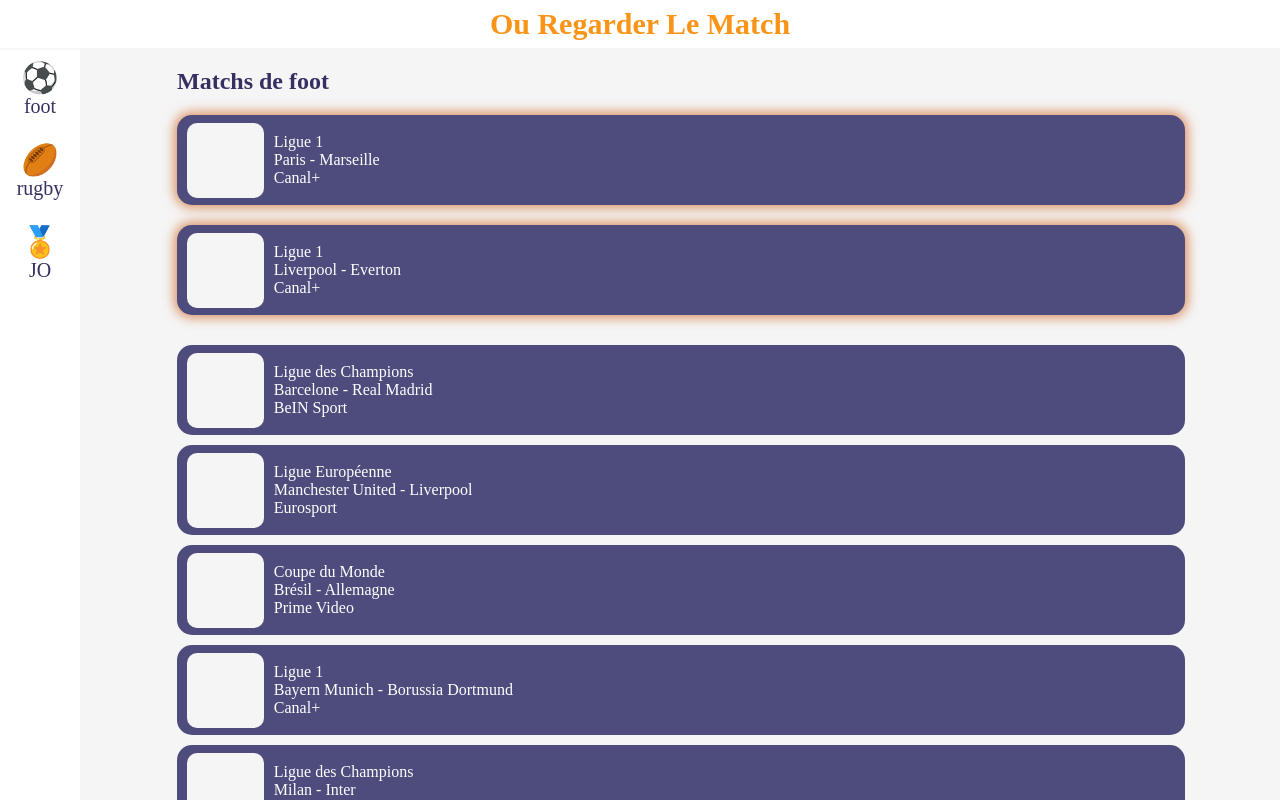
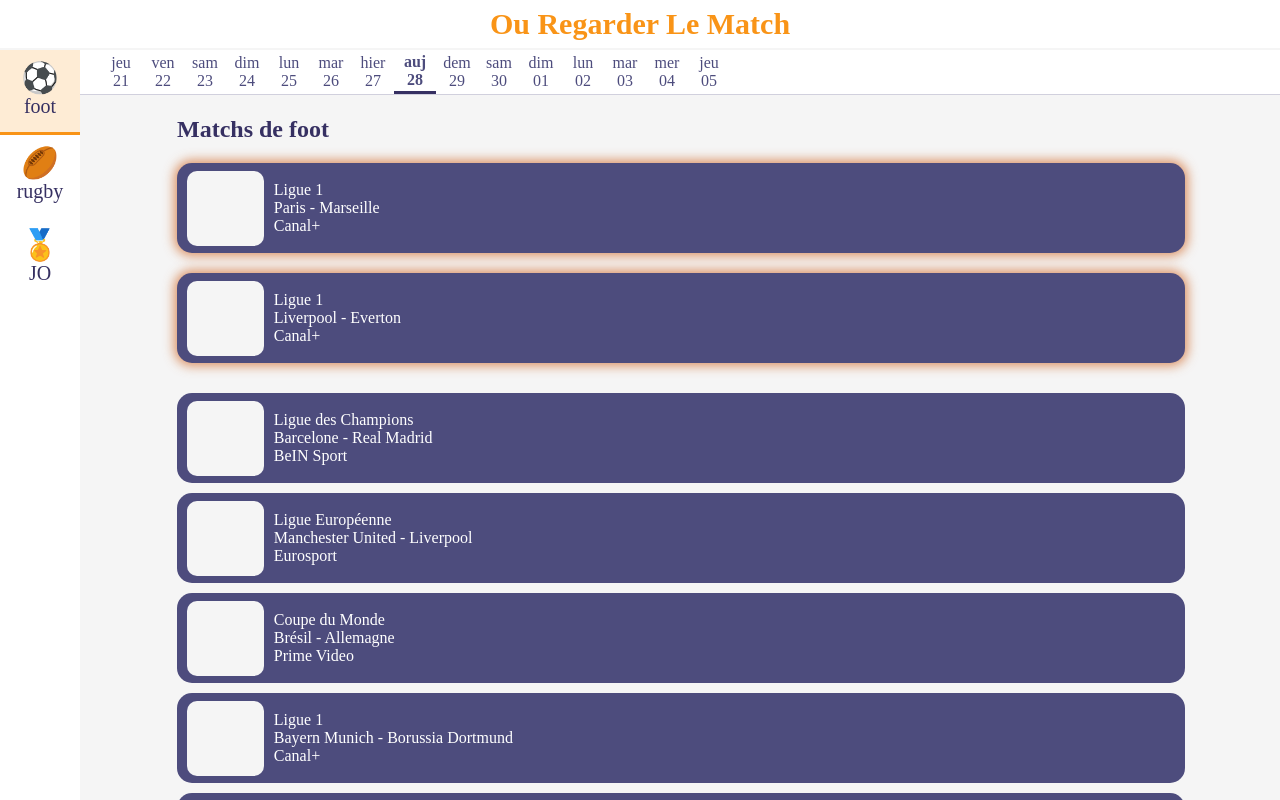
Before and after one commit to latelt-j/ouregarderlematch, a Nuxt app: page / in a window 1280 px wide. Shown: the top 800 px of the page. Built offline with nearby package versions, Linux system fonts and the light colour scheme.

Commit message:
add more style and calendar

```diff
--- a/app.vue
+++ b/app.vue
@@ -3,7 +3,8 @@
     <div class="layout">
       <Header />
       <NavSport />
-      <Calendar />
+      <Calendar class="show-calendar" />
+      <Games />
     </div>
   </div>
 </template>
@@ -11,10 +12,10 @@
 <script>
 import Header from "@/components/Header.vue";
 import NavSport from "@/components/NavSport.vue";
-import Calendar from "@/components/Calendar.vue";
+import Games from "@/components/Games.vue";
 export default {
   name: 'App',
-  components: { Header, Calendar, NavSport }
+  components: { Header, Games, NavSport }
 }
 </script>
 <style lang="scss">
@@ -73,5 +74,13 @@ h1 {
 .w-100 {
   width: 100%;
 }
-
+.show-calendar {
+  display: content;
+}
+/*
+@media screen and (max-width: 850px) {
+  .show-calendar {
+    display: none;
+  }
+}*/
 </style>
--- a/components/Calendar.vue
+++ b/components/Calendar.vue
@@ -1,50 +1,59 @@
 <template>
   <div class="calendar">
-    <h1 class="mb-2 sub-title">Matchs de foot</h1>
-    <div class="mb-3">
-      <CardMatch
-        v-for="iMatch in importantMatches"
-        :match="iMatch"
-      />
-    </div>
-    <CardMatch
-      v-for="iMatch in normalMatches"
-      :match="iMatch"
-    />
+    <div class="day" :class="{'is-bold': index === 7}" v-for="(date, index) in dates">{{ formatDate(date) }}</div>
   </div>
 </template>
 
 <script lang="ts">
 import {defineComponent} from 'vue';
-import CardMatch from "@/components/CardMatch.vue";
-import Matches from "@/assets/json/matches.json";
-import {Match} from "@/components/Matches";
+import calendarService from './calendarService'
 
 export default defineComponent({
-  name: "Calendar.vue",
-  components: { CardMatch },
-  data() {
-    return {
-      matches: JSON.parse(JSON.stringify(Matches))
+  name: "Calendar",
+  computed: {
+    dates() {
+      return calendarService.createDateArray();
     }
   },
-  computed: {
-    importantMatches() {
-      return this.matches.filter((match: Match)  => match.important);
-    },
-    normalMatches() {
-      return this.matches.filter((match: Match) => !match.important);
+  methods: {
+    formatDate(date: Date) {
+      return calendarService.formatDate(date);
     }
   }
 })
 </script>
-<style lang="scss" scoped>
-  .calendar {
-    margin-top: 48px;
-    color: #FFFFFF;
-    padding: 20px;
-    max-height: 100%;
-    max-width: 1008px;
-    width: 100%;
+<style lang="scss">
+.calendar {
+  padding: 0 20px;
+  position: fixed;
+  top: 48px;
+  border-top: #F5F5F5 solid 2px;
+  height: 44px;
+  width: 100%;
+  left: 80px;
+  display: flex;
+  flex-direction: row;
+  color: #4D4C7D;
+  border-bottom: solid 1px rgba(77, 76, 125, 0.26);
+  background-color: #FFFFFF;
+  overflow: scroll;
+  @media screen and (max-width: 850px) {
+    left: 0;
   }
+}
+.calendar::-webkit-scrollbar {
+  display: none;
+}
+.day {
+  width: 32px;
+  padding: 0 5px;
+  display: flex;
+  justify-content: center;
+  align-items: center;
+  text-align: center;
+}
+.is-bold {
+  font-weight: bold;
+  border-bottom: solid 3px #363062;
+}
 </style>
--- /dev/null
+++ b/components/Games.vue
@@ -0,0 +1,49 @@
+<template>
+  <div class="games">
+    <h1 class="mb-2 sub-title">Matchs de foot</h1>
+    <div class="mb-3">
+      <CardMatch
+        v-for="iMatch in importantMatches"
+        :match="iMatch"
+      />
+    </div>
+    <CardMatch
+      v-for="iMatch in normalMatches"
+      :match="iMatch"
+    />
+  </div>
+</template>
+
+<script lang="ts">
+import {defineComponent} from 'vue';
+import CardMatch from "@/components/CardMatch.vue";
+import Matches from "@/assets/json/matches.json";
+
+export default defineComponent({
+  name: 'Games',
+  components: { CardMatch },
+  data() {
+    return {
+      matches: JSON.parse(JSON.stringify(Matches))
+    }
+  },
+  computed: {
+    importantMatches() {
+      return this.matches.filter((match: Match)  => match.important);
+    },
+    normalMatches() {
+      return this.matches.filter((match: Match) => !match.important);
+    }
+  }
+})
+</script>
+<style lang="scss" scoped>
+  .games {
+    margin-top: 96px;
+    color: #FFFFFF;
+    padding: 20px;
+    max-height: 100%;
+    max-width: 1008px;
+    width: 100%;
+  }
+</style>
--- a/components/NavSport.vue
+++ b/components/NavSport.vue
@@ -1,6 +1,6 @@
 <template>
   <div class="nav-sport">
-    <div class="nav-container" v-for="sport in sports">
+    <div class="nav-container" :class="{ 'is-select': index === 0 }" v-for="(sport, index) in sports">
       <div class="nav-icon">{{ sport.icon }}</div>
       <div class="cat-1">{{ sport.name }}</div>
     </div>
@@ -94,4 +94,8 @@ export default defineComponent({
     font-size: 18px;
   }
 }
+.is-select {
+  background-color: rgba(249, 148, 23, 0.18);
+  border-bottom: 3px solid #F99417;
+}
 </style>
--- /dev/null
+++ b/components/calendarService.ts
@@ -0,0 +1,43 @@
+export default {
+  formatDate(date: Date) {
+    // Obtenir la date d'aujourd'hui
+    const dayOfMonth = date.getDate();
+    const formattedDayOfMonth = (dayOfMonth < 10) ? "0" + dayOfMonth : dayOfMonth;
+    var today = new Date();
+
+    // Comparer la date passée en argument avec la date d'aujourd'hui
+    if (this.isSameDay(date, today)) {
+      return `auj ${formattedDayOfMonth}`;
+    } else if (this.isSameDay(date, new Date(today.getTime() + 24 * 60 * 60 * 1000))) {
+      return `dem ${formattedDayOfMonth}`;
+    } else if (this.isSameDay(date, new Date(today.getTime() - 24 * 60 * 60 * 1000))) {
+      return `hier ${formattedDayOfMonth}`;
+    } else {
+      // Si ce n'est pas aujourd'hui, demain ni hier, afficher la date comme précédemment
+      var daysOfWeek = ["dim", "lun", "mar", "mer", "jeu", "ven", "sam"];
+      var dayName = daysOfWeek[date.getDay()];
+      return dayName + " " + formattedDayOfMonth;
+    }
+  },
+
+  // Fonction pour vérifier si deux dates sont le même jour
+  isSameDay(date1: Date, date2: Date) {
+    return (
+        date1.getFullYear() === date2.getFullYear() &&
+        date1.getMonth() === date2.getMonth() &&
+        date1.getDate() === date2.getDate()
+    );
+  },
+
+  createDateArray() {
+    let dateArray = [];
+    const today = new Date();
+
+    for (let i = -7; i <= 7; i++) {
+      let date = new Date(today);
+      date.setDate(today.getDate() + i);
+      dateArray.push(date);
+    }
+    return dateArray;
+  }
+};
```
